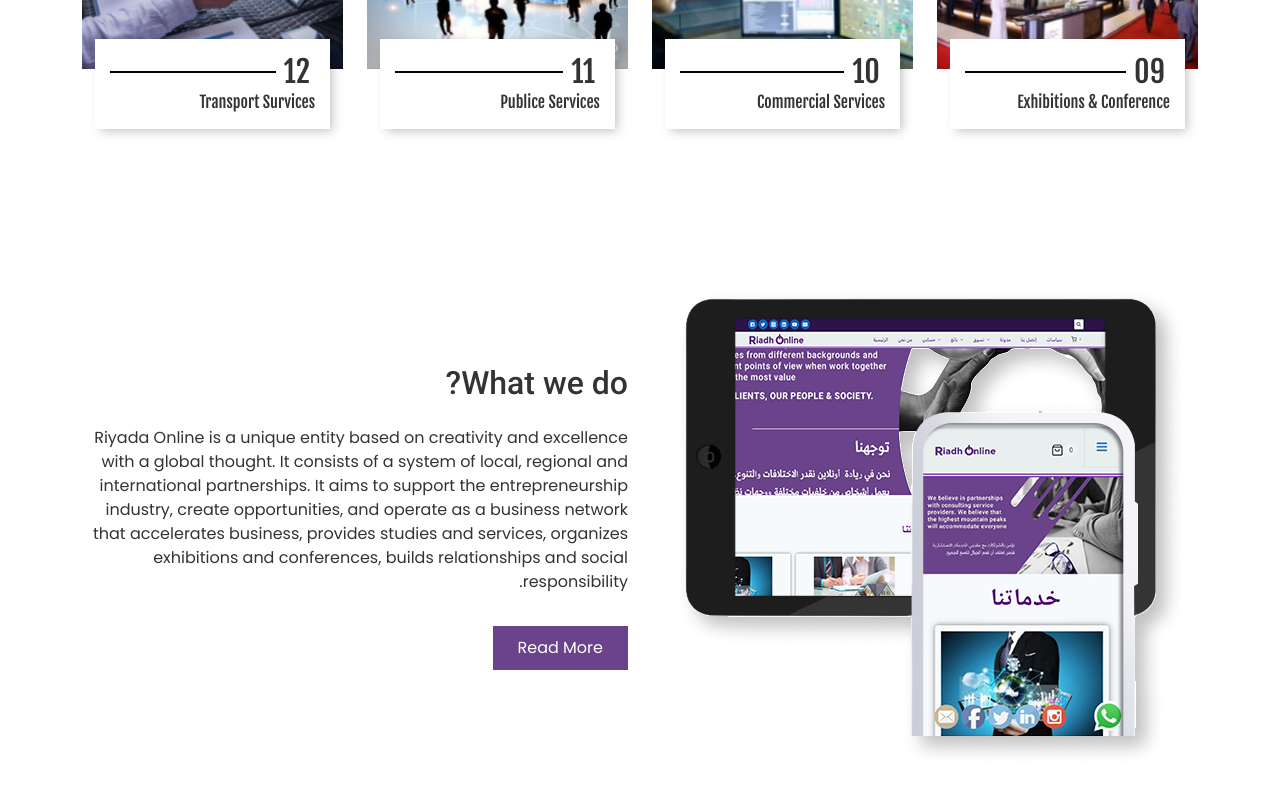
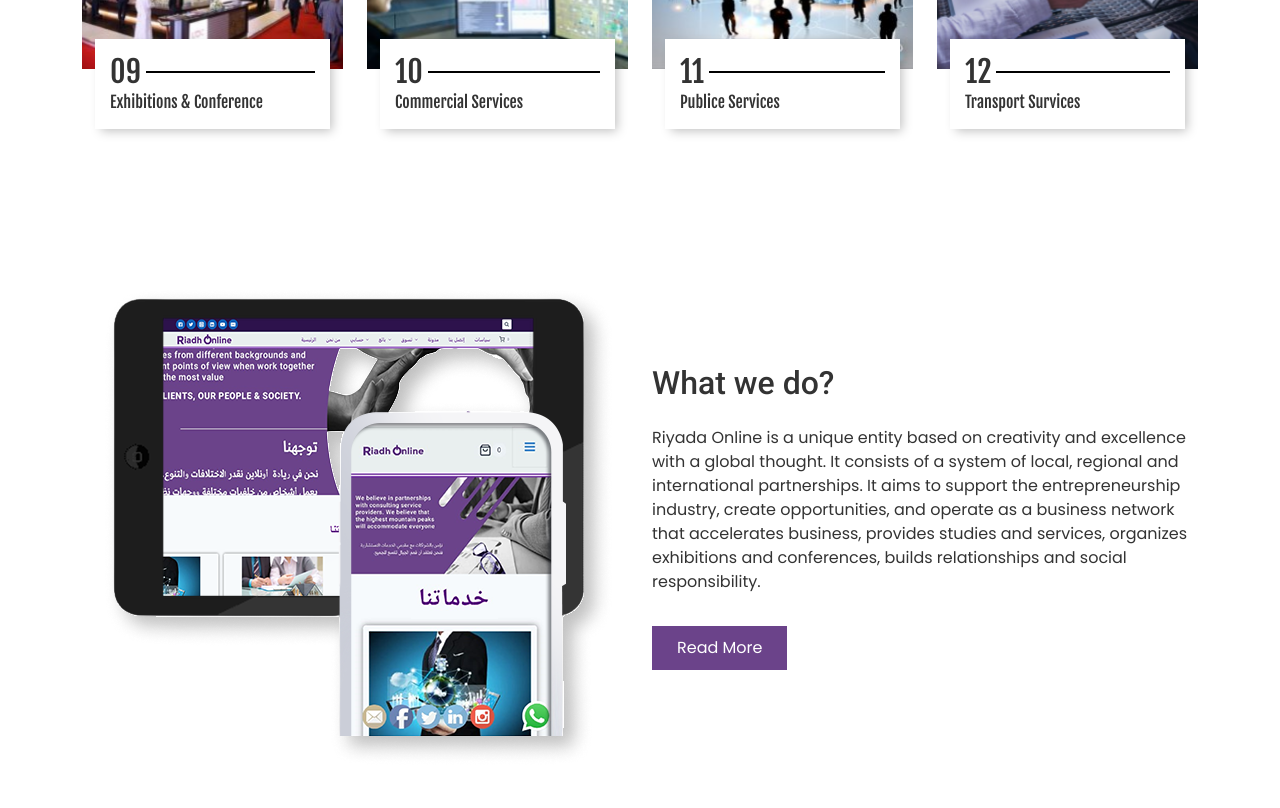
Before and after one commit to safiull/rihad-online-design, a plain HTML site: page index.html in a window 1280 px wide. Shown: the part 1780-2588 px from the top of the page. Drawn offline with nearby package versions, Linux system fonts and the light colour scheme.

Commit message:
index page added

```diff
--- a/index.html
+++ b/index.html
@@ -1,6 +1,6 @@
 <!DOCTYPE html>
-<!--<html lang="en">-->
-<html lang="ar" dir="rtl">
+<html lang="en">
+<!-- <html lang="ar" dir="rtl"> -->
 
 <head>
     <meta charset="UTF-8">
@@ -20,7 +20,7 @@
     <!--    style-->
     <link rel="stylesheet" href="css/style.css">
     <link rel="stylesheet" href="css/responsive.css">
-    <link rel="stylesheet" href="css/arabic.css">
+    <!-- <link rel="stylesheet" href="css/arabic.css"> -->
 </head>
 
 <body>
```
